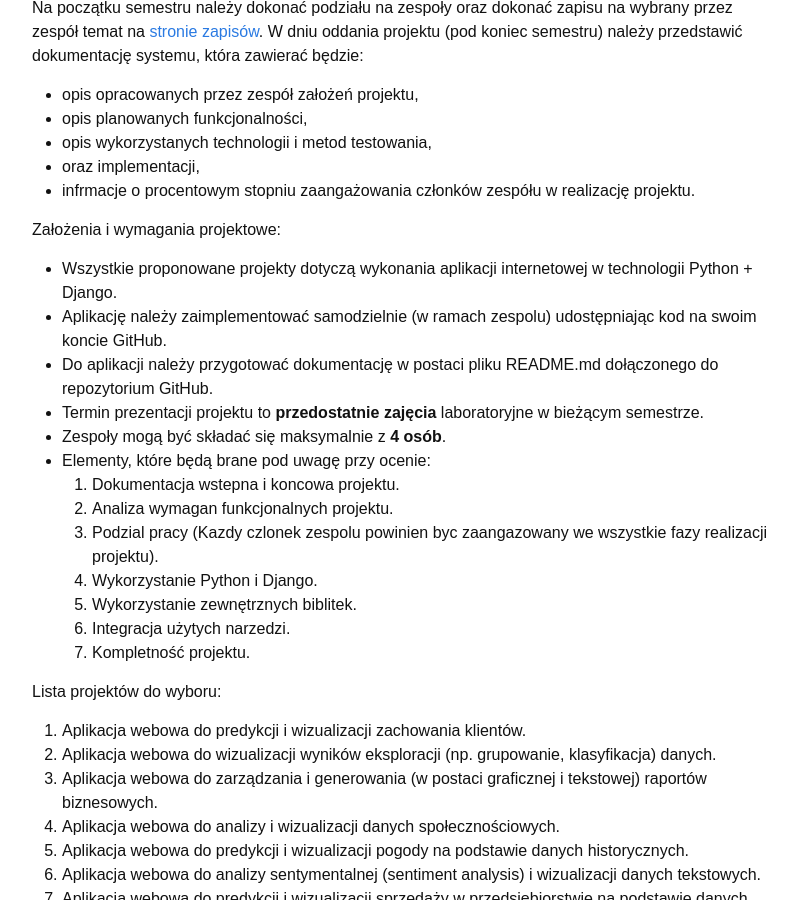
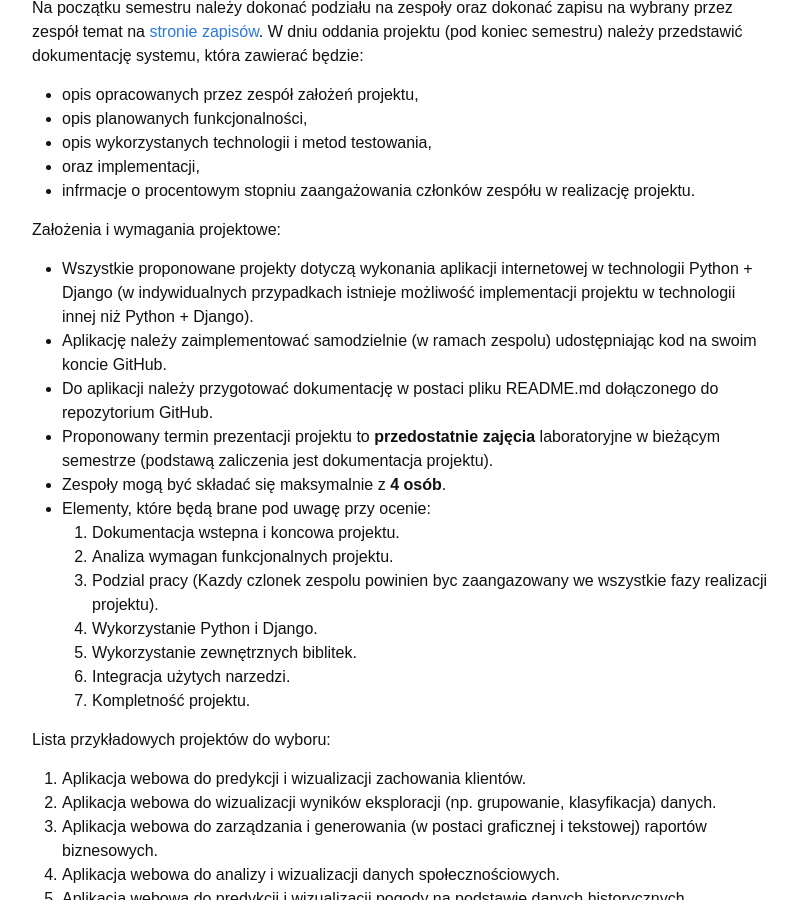
Before and after one commit to piotrlasek/piotrlasek.github.io, a Jekyll site: the page built from for-students/ai2.md, in a window 1280 px wide and 900 px high, scrolled down 2063 px. Shown: the whole window, without its empty margins (238-1035 px from the left). Built offline with Jekyll 4.4.1, drawn with Linux system fonts in a browser that asks for light colours.

Commit message:
some changes

```diff
--- a/for-students/ai2.md
+++ b/for-students/ai2.md
@@ -78,13 +78,14 @@ zespół temat na [stronie zapisów](https://docs.google.com/document/d/1tURNaPU
 
 Założenia i wymagania projektowe:
 * Wszystkie proponowane projekty dotyczą wykonania aplikacji internetowej w technologii
-  Python + Django.
+  Python + Django (w indywidualnych przypadkach istnieje możliwość
+  implementacji projektu w technologii innej niż Python + Django).
 * Aplikację należy zaimplementować samodzielnie (w ramach zespolu) udostępniając kod
   na swoim koncie GitHub.
 * Do aplikacji należy przygotować dokumentację w postaci pliku README.md dołączonego
   do repozytorium GitHub.
-* Termin prezentacji projektu to **przedostatnie zajęcia** laboratoryjne w bieżącym
-  semestrze.
+* Proponowany termin prezentacji projektu to **przedostatnie zajęcia** laboratoryjne w bieżącym
+  semestrze (podstawą zaliczenia jest dokumentacja projektu).
 * Zespoły mogą być składać się maksymalnie z **4 osób**.
 * Elementy, które będą brane pod uwagę przy ocenie:
   1. Dokumentacja wstepna i koncowa projektu.
@@ -96,7 +97,7 @@ Założenia i wymagania projektowe:
   1. Integracja użytych narzedzi.
   1. Kompletność projektu.
 
-Lista projektów do wyboru:
+Lista przykładowych projektów do wyboru:
  1. Aplikacja webowa do predykcji i wizualizacji zachowania klientów.
  1. Aplikacja webowa do wizualizacji wyników eksploracji (np. grupowanie, klasyfikacja) danych.
  1. Aplikacja webowa do zarządzania i generowania (w postaci graficznej i tekstowej) raportów biznesowych.
```
Also changed, not shown: 1 other file.
